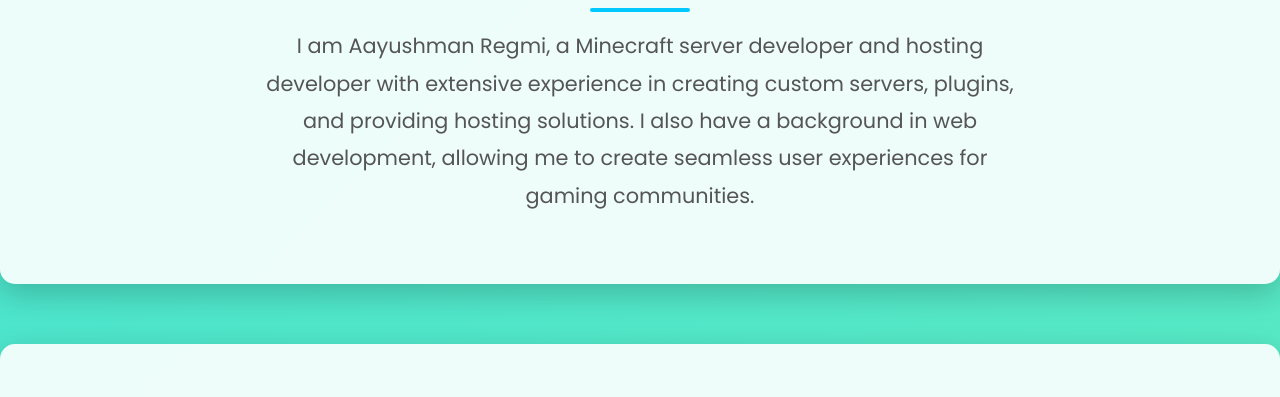
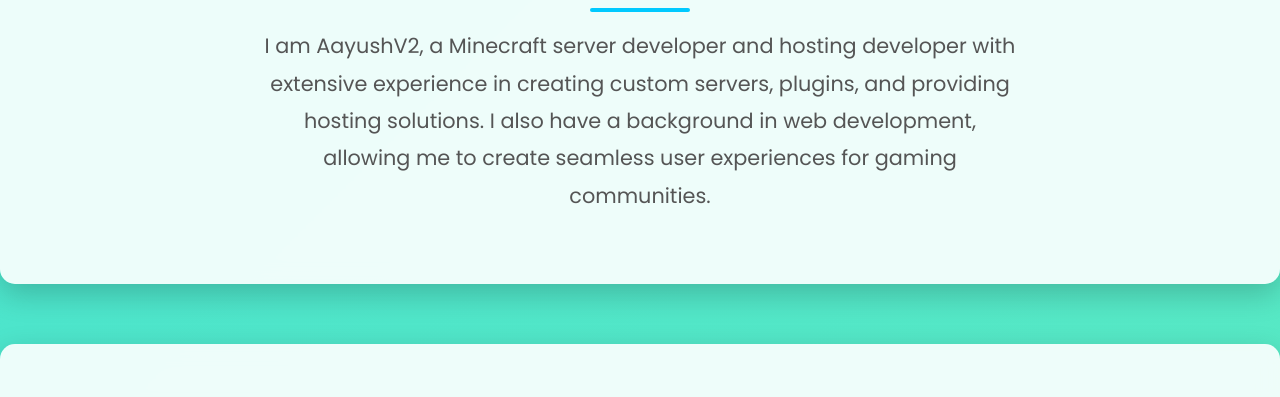
Before and after one commit to Aayush665/aayushportfolio, a plain HTML site: page index.html in a window 1280 px wide. Shown: the part 705-1102 px from the top of the page. Drawn offline with Linux system fonts and the light colour scheme.

Commit message:
Update index.html

```diff
--- a/index.html
+++ b/index.html
@@ -29,7 +29,7 @@
     <section id="about">
         <div class="container">
             <h2>About Me</h2>
-            <p>I am Aayushman Regmi, a Minecraft server developer and hosting developer with extensive experience in creating custom servers, plugins, and providing hosting solutions. I also have a background in web development, allowing me to create seamless user experiences for gaming communities.</p>
+            <p>I am AayushV2, a Minecraft server developer and hosting developer with extensive experience in creating custom servers, plugins, and providing hosting solutions. I also have a background in web development, allowing me to create seamless user experiences for gaming communities.</p>
         </div>
     </section>
 
```
